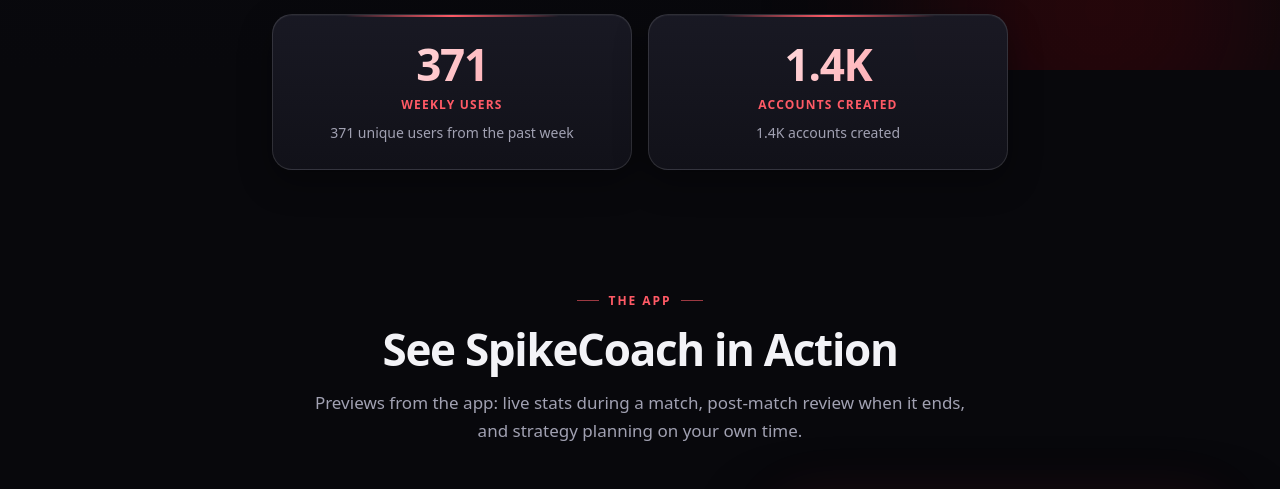
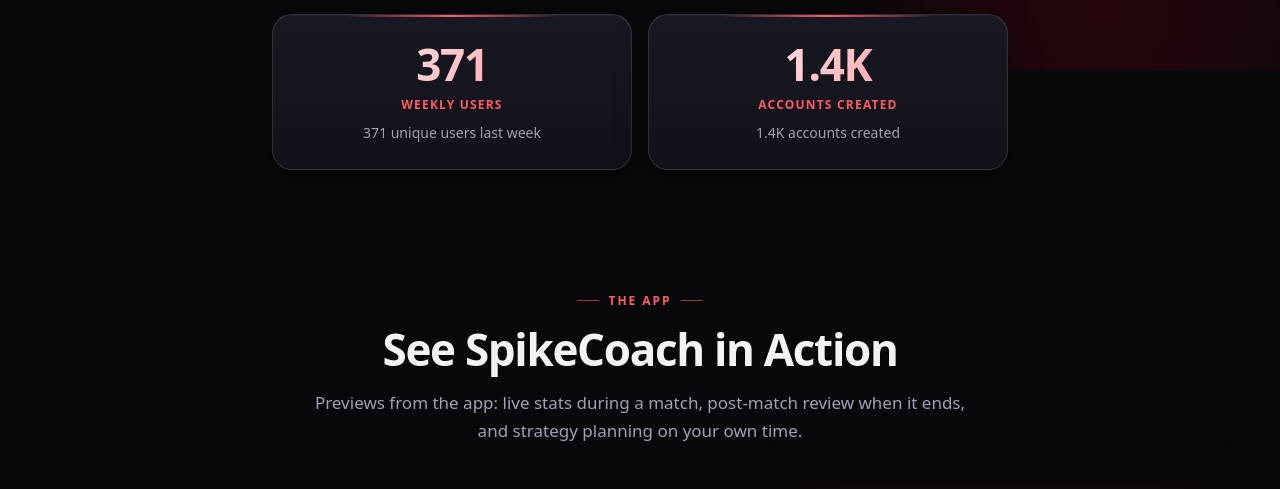
Before and after one commit to Ascendedblade/SpikeCoach-Website, a plain HTML site: page index.html in a window 1280 px wide. Shown: the part 880-1369 px from the top of the page. Drawn offline with Linux system fonts and the light colour scheme; no server answers; a web font is replaced by a local one.

Commit message:
Labels fixed

```diff
--- a/index.html
+++ b/index.html
@@ -101,7 +101,7 @@
           <li class="stats-card">
             <p class="stats-value" id="stat-weekly">371</p>
             <p class="stats-label">Weekly users</p>
-            <p class="stats-detail">371 unique users from the past week</p>
+            <p class="stats-detail">371 unique users last week</p>
           </li>
           <li class="stats-card">
             <p class="stats-value" id="stat-accounts">1.4K</p>
--- a/script.js
+++ b/script.js
@@ -3,7 +3,7 @@
 
   var SITE_STATS = {
     weeklyUsers: "371",
-    weeklyDetail: "371 unique users from the past week",
+    weeklyDetail: "371 unique users last week",
     totalAccounts: "1.4K",
     accountsDetail: "1.4K accounts created"
   };
```
